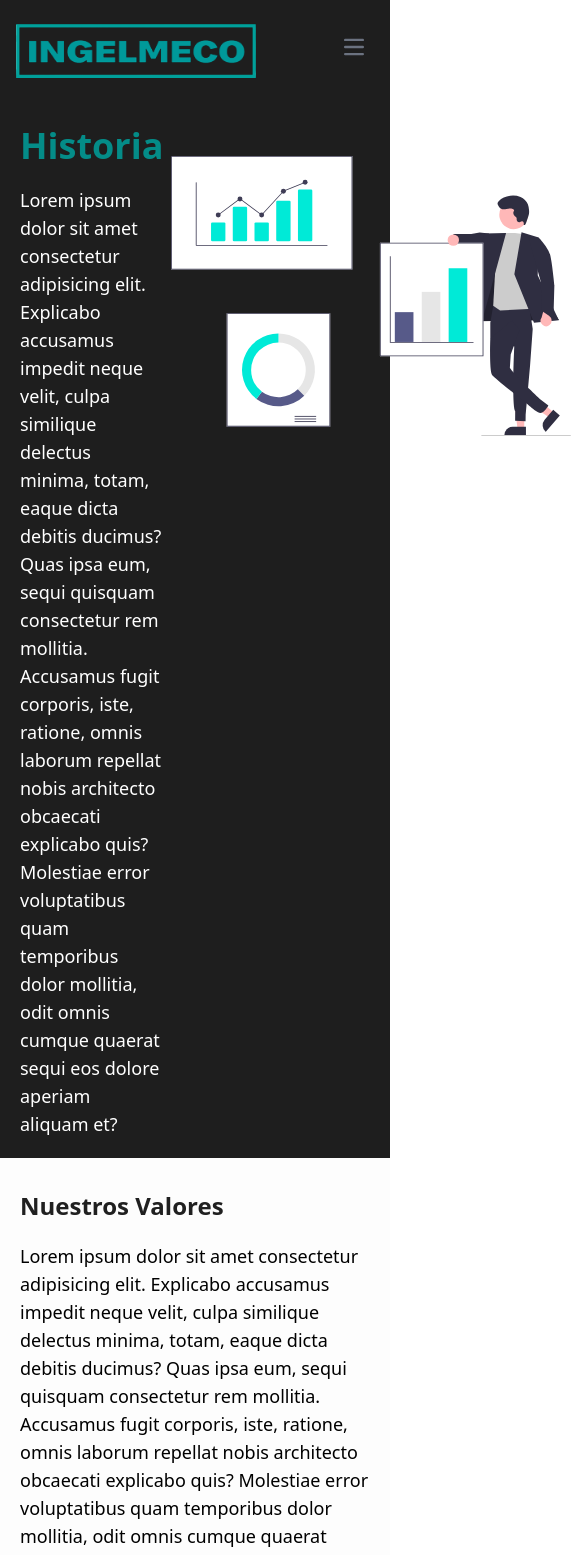
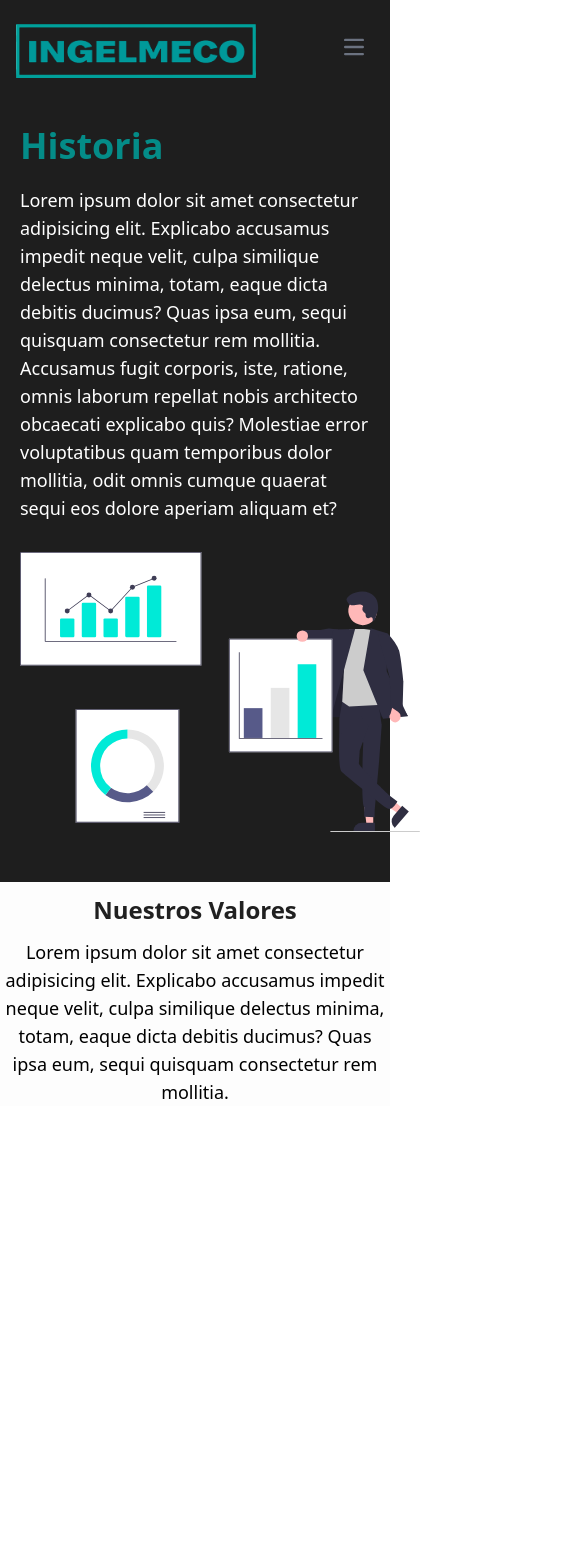
Before and after one commit to AlexGalo0/INGELMECO-Cliente, a Next.js app: page / in a window 390 px wide. Shown: the top 1555 px of the page, 571 px wide, since content can reach past the window. After the commit the page ends 1106 px from the top, so only its background shows below. Built offline with nearby package versions, Linux system fonts and the light colour scheme.

Commit message:
correccion navbar

```diff
--- a/app/components/Main.tsx
+++ b/app/components/Main.tsx
@@ -3,10 +3,10 @@ import DisplayData from "./svgs/DisplayData";
 const Main: React.FC = () => {
   return (
     <div>
-      <div className="bg-[#1E1E1E] flex justify-evenly p-5 pt-8">
-        <div className="w-1/2 mr-2">
+      <div className="bg-[#1E1E1E] p-5 pt-8 lg:flex justify-evenly"> {/* Utilizamos clases de flexibilidad para distribución */}
+        <div className="w-full lg:w-1/2 mr-2"> {/* Ajustamos el ancho para pantallas grandes */}
           <h2 className="text-[#048C88] text-4xl font-bold">Historia</h2>
-          <p className="text-white pt-5 max-w-[500px] text-lg ">
+          <p className="text-white pt-5 max-w-[500px] text-lg">
             Lorem ipsum dolor sit amet consectetur adipisicing elit. Explicabo
             accusamus impedit neque velit, culpa similique delectus minima,
             totam, eaque dicta debitis ducimus? Quas ipsa eum, sequi quisquam
@@ -17,29 +17,24 @@ const Main: React.FC = () => {
           </p>
         </div>
         {/* Imagen SVG */}
-        <div className="">
+        <div className="lg:ml-4"> {/* Añadimos margen izquierdo para pantallas grandes */}
           <DisplayData />
         </div>
       </div>
 
-      {/* Seccion de los valores */}
-
-      <div className="bg-[#fdfdfd]  justify-evenly p-5 pt-8">
-        <div className="">
+      {/* Sección de los valores */}
+      <div className="bg-[#fdfdfd] pt-3 text-center">
+        <div className="mx-auto max-w-full lg:max-w-[680px]"> {/* Ajustamos el ancho máximo para pantallas grandes */}
           <h2 className="text-[#202020] text-2xl font-bold">
             Nuestros Valores
           </h2>
-          <p className="text-dark pt-5  text-lg ">
+          <p className="text-dark pt-3 text-lg">
             Lorem ipsum dolor sit amet consectetur adipisicing elit. Explicabo
             accusamus impedit neque velit, culpa similique delectus minima,
             totam, eaque dicta debitis ducimus? Quas ipsa eum, sequi quisquam
-            consectetur rem mollitia. Accusamus fugit corporis, iste, ratione,
-            omnis laborum repellat nobis architecto obcaecati explicabo quis?
-            Molestiae error voluptatibus quam temporibus dolor mollitia, odit
-            omnis cumque quaerat sequi eos dolore aperiam aliquam et?
+            consectetur rem mollitia.
           </p>
         </div>
-        {/* Imagen SVG */}
       </div>
     </div>
   );
--- a/app/components/Navbar.tsx
+++ b/app/components/Navbar.tsx
@@ -1,10 +1,13 @@
-"use client";
-
+"use client"
 import Image from "next/image";
 import React, { useState } from "react";
 
 const Navbar: React.FC = () => {
   const [menuOpen, setMenuOpen] = useState(false);
+
+  const toggleMenu = () => {
+    setMenuOpen(!menuOpen);
+  };
 
   return (
     <nav className="bg-[#1E1E1E] min-w-[350px]">
@@ -36,7 +39,7 @@ const Navbar: React.FC = () => {
         <button
           type="button"
           className="ml-auto inline-flex items-center p-2 w-10 h-10 justify-center text-sm text-gray-500 rounded-lg md:hidden hover:bg-gray-100 focus:outline-none focus:ring-2 focus:ring-gray-200 dark:text-gray-400 dark:hover:bg-gray-700 dark:focus:ring-gray-600"
-            onClick={() => setMenuOpen(!menuOpen)}
+          onClick={toggleMenu}
         >
           <svg
             className="w-5 h-5"
@@ -71,6 +74,12 @@ const Navbar: React.FC = () => {
             <a href="#" className="text-white font-bold text-1xl my-4">
               Sobre Nosotros
             </a>
+            <button
+              onClick={toggleMenu}
+              className="text-white font-bold text-1xl my-4 hover:underline focus:outline-none"
+            >
+              Cerrar Menú
+            </button>
           </div>
         </div>
       )}
```
Lines whose indentation alone changed are shown as unchanged.
